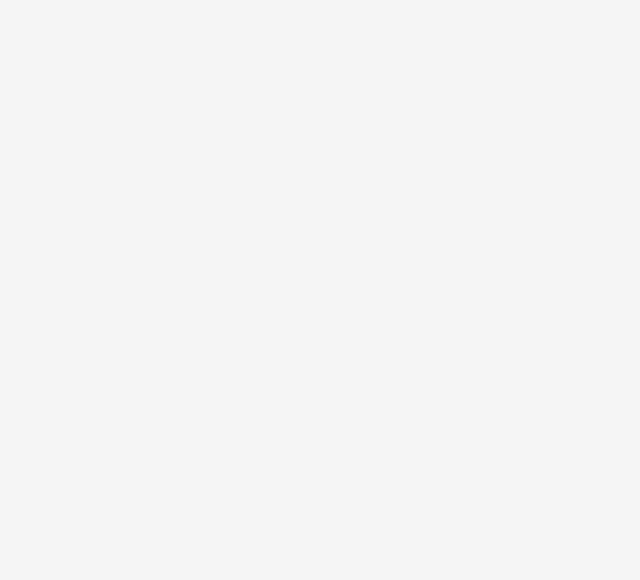
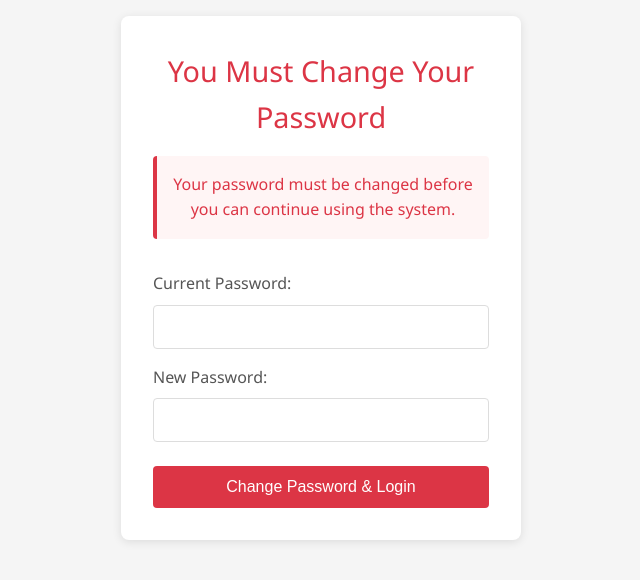
Before and after one commit to TheHendrikCodes/ulinda-frontend, a Vue app: page /forced-change-password in a window 1280 px wide. Before the commit this address had no page. Shown: the part 122-702 px from the top of the page, without its empty margins (319-959 px from the left). Built offline with nearby package versions, Linux system fonts and the light colour scheme; sample sign-in values are in the browser's storage; the HTML template or start-up script is replaced by a standard one.

Commit message:
Forced Password Change Functionality

```diff
--- a/src/router/index.ts
+++ b/src/router/index.ts
@@ -28,6 +28,12 @@ const router = createRouter({
       name: 'change-password',
       component: () => import('../views/ChangePasswordView.vue'),
       meta: { requiresAuth: true },
+    },
+    {
+      path: '/forced-change-password',
+      name: 'forced-change-password',
+      component: () => import('../views/ForcedChangePasswordView.vue'),
+      meta: { requiresAuth: false },
     },
     {
       path: '/admin/users',
--- a/src/stores/auth.ts
+++ b/src/stores/auth.ts
@@ -29,7 +29,7 @@ export const useAuthStore = defineStore('auth', () => {
     }
   }
 
-  async function login(username: string, password: string): Promise<{ success: boolean; error?: string }> {
+  async function login(username: string, password: string): Promise<{ success: boolean; error?: string; mustChangePassword?: boolean }> {
     try {
       const loginData: LoginRequest = { username, password }
 
@@ -43,6 +43,19 @@ export const useAuthStore = defineStore('auth', () => {
         if (response.status === 401) {
           return { success: false, error: 'Invalid credentials' }
         }
+
+        if (response.status === 500) {
+          const errorData = await response.json()
+          if (errorData.errorCode === 'USER_MUST_CHANGE_PASSWORD') {
+            return {
+              success: false,
+              error: errorData.message || 'You must change your password',
+              mustChangePassword: true
+            }
+          }
+          return { success: false, error: errorData.message || 'Server error occurred' }
+        }
+
         throw new Error(`HTTP error! status: ${response.status}`)
       }
 
@@ -51,7 +64,7 @@ export const useAuthStore = defineStore('auth', () => {
       // Store authentication data
       token.value = data.token
       tokenExpiry.value = Date.now() + data.expiresIn
-      user.value = { id: data.userId, username }
+      user.value = { id: username, username }
       isAuthenticated.value = true
 
       // Save to localStorage
--- /dev/null
+++ b/src/views/ForcedChangePasswordView.vue
@@ -0,0 +1,284 @@
+<template>
+  <div class="forced-change-password-container">
+    <div class="forced-change-password-form">
+      <h1>You Must Change Your Password</h1>
+      <p class="warning-message">
+        Your password must be changed before you can continue using the system.
+      </p>
+      <form @submit.prevent="handleForcedChangePassword">
+        <div class="form-group">
+          <label for="oldPassword">Current Password:</label>
+          <input
+            id="oldPassword"
+            v-model="oldPassword"
+            type="password"
+            required
+            autocomplete="current-password"
+          />
+        </div>
+        <div class="form-group">
+          <label for="newPassword">New Password:</label>
+          <input
+            id="newPassword"
+            v-model="newPassword"
+            type="password"
+            required
+            autocomplete="new-password"
+          />
+        </div>
+        <div v-if="error" class="error">{{ error }}</div>
+        <div v-if="success" class="success">{{ success }}</div>
+        <div class="button-group">
+          <button type="submit" class="change-password-btn" :disabled="loading">
+            {{ loading ? 'Changing Password...' : 'Change Password & Login' }}
+          </button>
+        </div>
+      </form>
+    </div>
+  </div>
+</template>
+
+<script setup lang="ts">
+import { ref, onMounted } from 'vue'
+import { useRouter } from 'vue-router'
+import { useAuthStore } from '@/stores/auth'
+import { getApiUrl, getAuthHeaders } from '@/config/api'
+import type { LoginResponse, ForcedChangePasswordRequest } from '@/types/auth'
+
+const router = useRouter()
+const authStore = useAuthStore()
+
+const oldPassword = ref('')
+const newPassword = ref('')
+const error = ref('')
+const success = ref('')
+const loading = ref(false)
+const username = ref('')
+
+// Get username from sessionStorage when component mounts
+onMounted(() => {
+  const tempUsername = sessionStorage.getItem('temp_username')
+  if (!tempUsername) {
+    error.value = 'Session expired. Please login again.'
+    setTimeout(() => {
+      router.push('/')
+    }, 2000)
+    return
+  }
+  username.value = tempUsername
+
+  // Pre-fill old password if available
+  const tempPassword = sessionStorage.getItem('temp_password')
+  if (tempPassword) {
+    oldPassword.value = tempPassword
+  }
+})
+
+const handleForcedChangePassword = async () => {
+  error.value = ''
+  success.value = ''
+  loading.value = true
+
+  try {
+    if (!username.value) {
+      error.value = 'Session expired. Please login again.'
+      router.push('/')
+      return
+    }
+
+    const response = await fetch(getApiUrl('/auth/forced-change-password'), {
+      method: 'POST',
+      headers: getAuthHeaders(),
+      body: JSON.stringify({
+        username: username.value,
+        oldPassword: oldPassword.value,
+        newPassword: newPassword.value
+      })
+    })
+
+    if (!response.ok) {
+      if (response.status === 500) {
+        const errorData = await response.json()
+        error.value = errorData.message || 'Server error occurred'
+        return
+      }
+      throw new Error(`HTTP error! status: ${response.status}`)
+    }
+
+    const data: LoginResponse = await response.json()
+    console.log('Forced change password response:', data)
+
+    // Store authentication data from successful forced password change
+    const userObj = { id: username.value, username: username.value }
+    const expiresIn = data.expiresIn || 86400000 // Default to 24 hours if 0
+    const tokenExpiry = Date.now() + expiresIn
+
+    console.log('Setting auth store with userObj:', userObj, 'token:', data.token, 'expiresIn:', expiresIn)
+    console.log('Auth store before setting:', {
+      user: authStore.user,
+      token: authStore.token,
+      isAuthenticated: authStore.isAuthenticated
+    })
+
+    // Set authentication data in the store
+    if (authStore.user) {
+      authStore.user.value = userObj
+    }
+    if (authStore.token) {
+      authStore.token.value = data.token
+    }
+    if (authStore.tokenExpiry) {
+      authStore.tokenExpiry.value = tokenExpiry
+    }
+    if (authStore.isAuthenticated) {
+      authStore.isAuthenticated.value = true
+    }
+
+    // Save to localStorage
+    localStorage.setItem('auth_token', data.token)
+    localStorage.setItem('auth_expiry', tokenExpiry.toString())
+    localStorage.setItem('auth_user', JSON.stringify(userObj))
+
+    // Clear temporary credentials
+    sessionStorage.removeItem('temp_username')
+    sessionStorage.removeItem('temp_password')
+
+    success.value = 'Password changed successfully! Redirecting...'
+
+    // Redirect to home after success
+    setTimeout(() => {
+      router.push('/home')
+    }, 1500)
+
+  } catch (err) {
+    error.value = err instanceof Error ? err.message : 'Failed to change password'
+    console.error('Forced change password error:', err)
+  } finally {
+    loading.value = false
+  }
+}
+</script>
+
+<style scoped>
+.forced-change-password-container {
+  position: fixed;
+  top: 0;
+  left: 0;
+  width: 100vw;
+  height: 100vh;
+  display: flex;
+  justify-content: center;
+  align-items: center;
+  background-color: #f5f5f5;
+  overflow: hidden;
+}
+
+.forced-change-password-form {
+  background: white;
+  padding: 2rem;
+  border-radius: 8px;
+  box-shadow: 0 2px 10px rgba(0, 0, 0, 0.1);
+  width: 90%;
+  max-width: 400px;
+  min-width: 300px;
+}
+
+h1 {
+  text-align: center;
+  margin-bottom: 1rem;
+  color: #dc3545;
+  font-size: 1.8rem;
+}
+
+.warning-message {
+  text-align: center;
+  color: #dc3545;
+  margin-bottom: 2rem;
+  font-weight: 500;
+  background-color: #fff5f5;
+  padding: 1rem;
+  border-radius: 4px;
+  border-left: 4px solid #dc3545;
+}
+
+.form-group {
+  margin-bottom: 1rem;
+}
+
+label {
+  display: block;
+  margin-bottom: 0.5rem;
+  color: #555;
+  font-weight: 500;
+}
+
+input {
+  width: 100%;
+  padding: 0.75rem;
+  border: 1px solid #ddd;
+  border-radius: 4px;
+  font-size: 1rem;
+  box-sizing: border-box;
+}
+
+input:focus {
+  outline: none;
+  border-color: #007bff;
+  box-shadow: 0 0 0 2px rgba(0, 123, 255, 0.25);
+}
+
+.error {
+  color: #dc3545;
+  font-size: 0.875rem;
+  margin-bottom: 1rem;
+  text-align: center;
+}
+
+.success {
+  color: #28a745;
+  font-size: 0.875rem;
+  margin-bottom: 1rem;
+  text-align: center;
+}
+
+.button-group {
+  margin-top: 1.5rem;
+}
+
+.change-password-btn {
+  width: 100%;
+  padding: 0.75rem;
+  background-color: #dc3545;
+  color: white;
+  border: none;
+  border-radius: 4px;
+  font-size: 1rem;
+  cursor: pointer;
+  transition: background-color 0.2s;
+  font-weight: 500;
+}
+
+.change-password-btn:hover:not(:disabled) {
+  background-color: #c82333;
+}
+
+.change-password-btn:disabled {
+  background-color: #6c757d;
+  cursor: not-allowed;
+}
+
+.change-password-btn:active:not(:disabled) {
+  transform: translateY(1px);
+}
+
+@media (max-width: 768px) {
+  .forced-change-password-form {
+    width: 95%;
+    padding: 1.5rem;
+  }
+
+  h1 {
+    font-size: 1.5rem;
+  }
+}
+</style>
--- a/src/views/LoginView.vue
+++ b/src/views/LoginView.vue
@@ -49,6 +49,11 @@ const handleLogin = async () => {
 
   if (result.success) {
     router.push('/home')
+  } else if (result.mustChangePassword) {
+    // Store temporary credentials for the forced change password flow
+    sessionStorage.setItem('temp_username', username.value)
+    sessionStorage.setItem('temp_password', password.value)
+    router.push('/forced-change-password')
   } else {
     error.value = result.error || 'Login failed. Please try again.'
   }
```
Also changed, not shown: src/types/auth.ts (+6 -1 lines).
